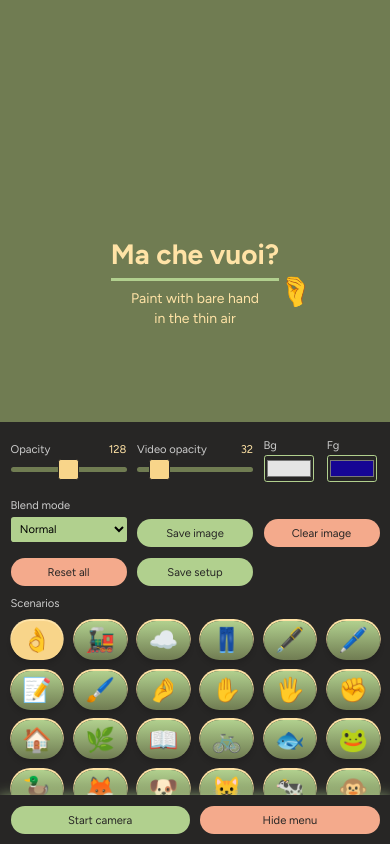
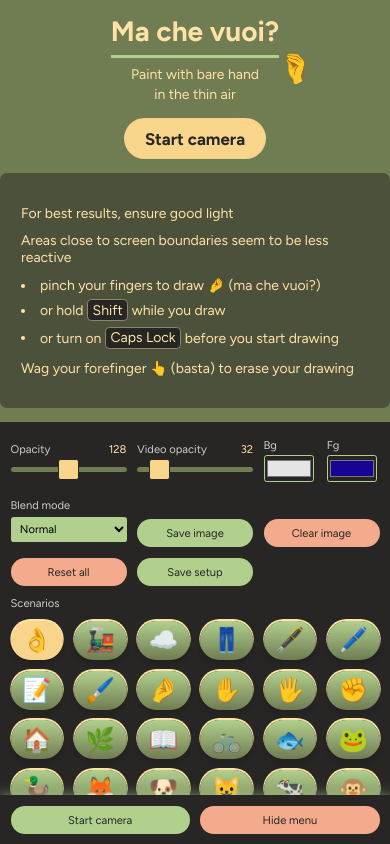
Before and after one commit to cincplug/machevuoi, a Next.js app: page / in a window 390 px wide. Built offline with nearby package versions, Linux system fonts and the light colour scheme; a web font is replaced by a local one.

Commit message:
Fix mobile video display

```diff
--- a/app/components/App.tsx
+++ b/app/components/App.tsx
@@ -222,8 +222,7 @@ const App: React.FC = () => {
             width={width}
             height={height}
             style={{
-              opacity: setup.videoOpacity / 255,
-              position: "absolute"
+              opacity: setup.videoOpacity / 255
             }}
             videoConstraints={inputResolution}
             forceScreenshotSourceSize={true}
--- a/app/components/nav/Splash.tsx
+++ b/app/components/nav/Splash.tsx
@@ -7,7 +7,7 @@ interface IProps {
 const Splash: React.FC<IProps> = ({ handlePlayButtonClick }) => {
   return (
     <div className="wrap splash">
-      <div>
+      <section>
         <h1>
           <span className="text">Ma che vuoi?</span>
         </h1>
@@ -18,7 +18,7 @@ const Splash: React.FC<IProps> = ({ handlePlayButtonClick }) => {
             in the thin air
           </p>
         </div>
-      </div>
+      </section>
       <button className="splash-button" onClick={handlePlayButtonClick}>
         Start camera
       </button>
--- a/app/styles.scss
+++ b/app/styles.scss
@@ -7,7 +7,7 @@
   font-display: swap;
 }
 
-@mixin until($breakpoint: 512px) {
+@mixin until($breakpoint: 768px) {
   @media screen and (max-width: $breakpoint) {
     @content;
   }
@@ -121,6 +121,12 @@ canvas {
   bottom: 0;
 }
 
+video {
+  position: absolute;
+  top: 0;
+  left: 0;
+}
+
 button {
   margin: 0;
   background-color: var(--bg-input);
@@ -155,6 +161,11 @@ button {
   &.cancel {
     background: var(--color-red-light);
   }
+}
+
+button,
+[role="button"] {
+  cursor: pointer;
 }
 
 input {
@@ -575,9 +586,6 @@ label {
         border-radius: 0.3rem;
       }
     }
-    @include until {
-      display: none;
-    }
   }
 
   .slogan {
@@ -590,6 +598,12 @@ label {
 
   .slogan-text {
     animation: slogan 1.7s ease-out forwards;
+  }
+
+  @include until {
+    height: 50vh;
+    top: 0;
+    bottom: auto;
   }
 }
 
```
